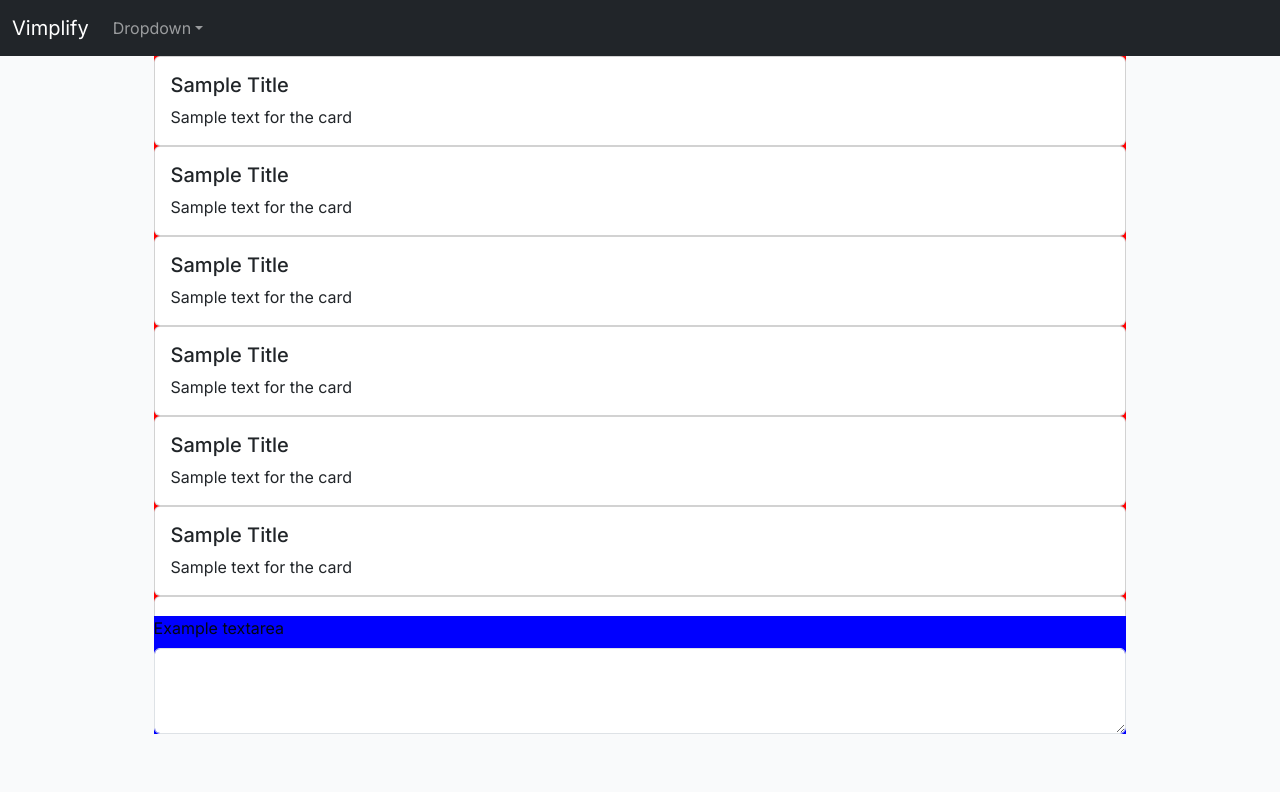
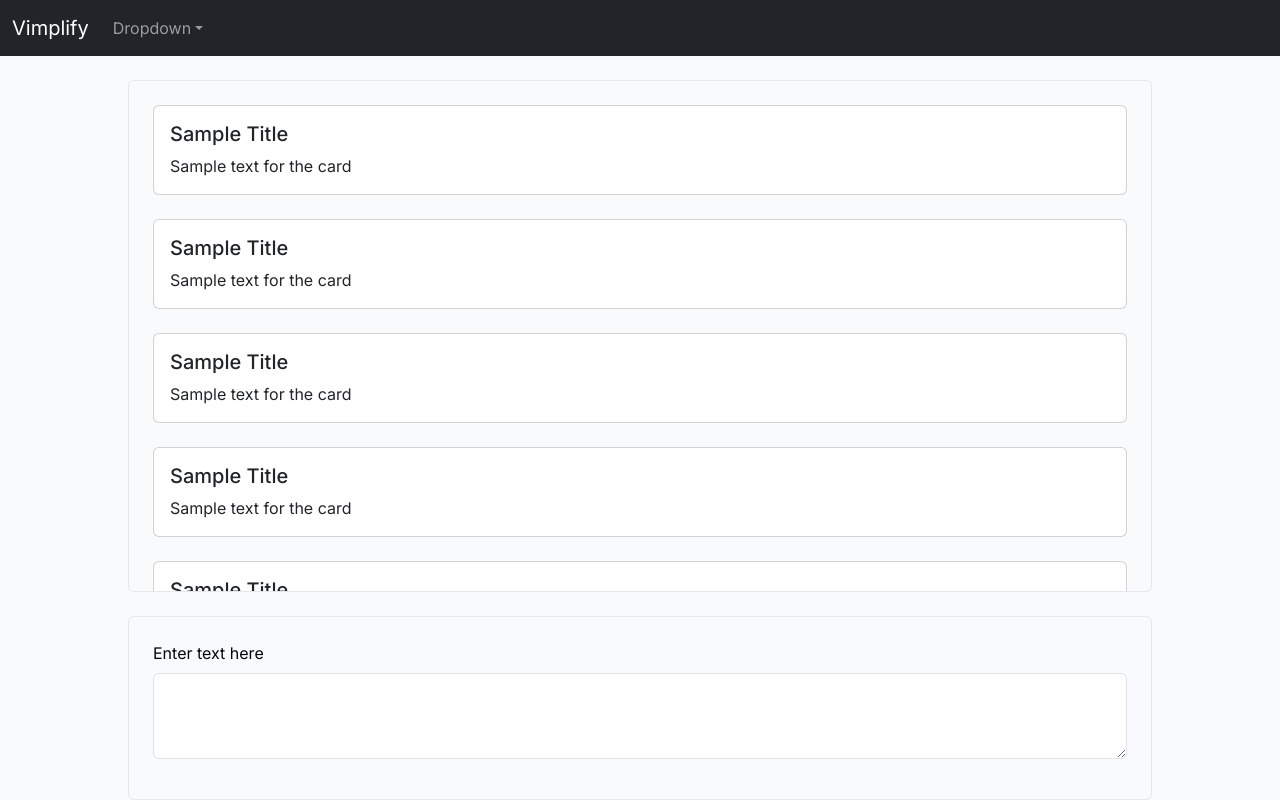
Before and after one commit to neskech/Tartan-Hacks-2024, a Next.js app: page / in a window 1280 px wide. Built offline with nearby package versions, Linux system fonts and the light colour scheme.

Commit message:
CSS update
Pain

```diff
--- a/src/components/DisplayCard.tsx
+++ b/src/components/DisplayCard.tsx
@@ -8,7 +8,7 @@ type DisplayCardProps = {
 
 export default function DisplayCard({ title, text }: DisplayCardProps) {
   return (
-    <Card>
+    <Card className="m-4">
       <Card.Body>
         <Card.Title>{title}</Card.Title>
         <Card.Text>{text}</Card.Text>
--- a/src/pages/index.tsx
+++ b/src/pages/index.tsx
@@ -16,9 +16,9 @@ export default function Home() {
   return (
     <main className={`${inter.className} bg-gray-50 text-gray-950`}>
       <DarkNavbar></DarkNavbar>
-      <div className={styles.homebody}>
-        <div className={styles.center_div}>
-          <div className={styles.cards_scroll}>
+      <div className="w-screen flex-row">
+        <div className="w-screen px-32 ">
+          <div className="border-1 my-4 h-[32rem] overflow-y-auto rounded-md bg-slate-50">
             <DisplayCard title={sampleTitle} text={sampleText} />
             <DisplayCard title={sampleTitle} text={sampleText} />
             <DisplayCard title={sampleTitle} text={sampleText} />
@@ -30,12 +30,12 @@ export default function Home() {
             <DisplayCard title={sampleTitle} text={sampleText} />
             <DisplayCard title={sampleTitle} text={sampleText} />
           </div>
-          <Form className={styles.form_style}>
+          <Form className="border-1 relative top-[0vh] rounded-md p-4">
             <Form.Group
               className="mb-3"
               controlId="exampleForm.ControlTextarea1"
             >
-              <Form.Label>Example textarea</Form.Label>
+              <Form.Label>Enter text here</Form.Label>
               <Form.Control as="textarea" rows={3} />
             </Form.Group>
           </Form>
```
